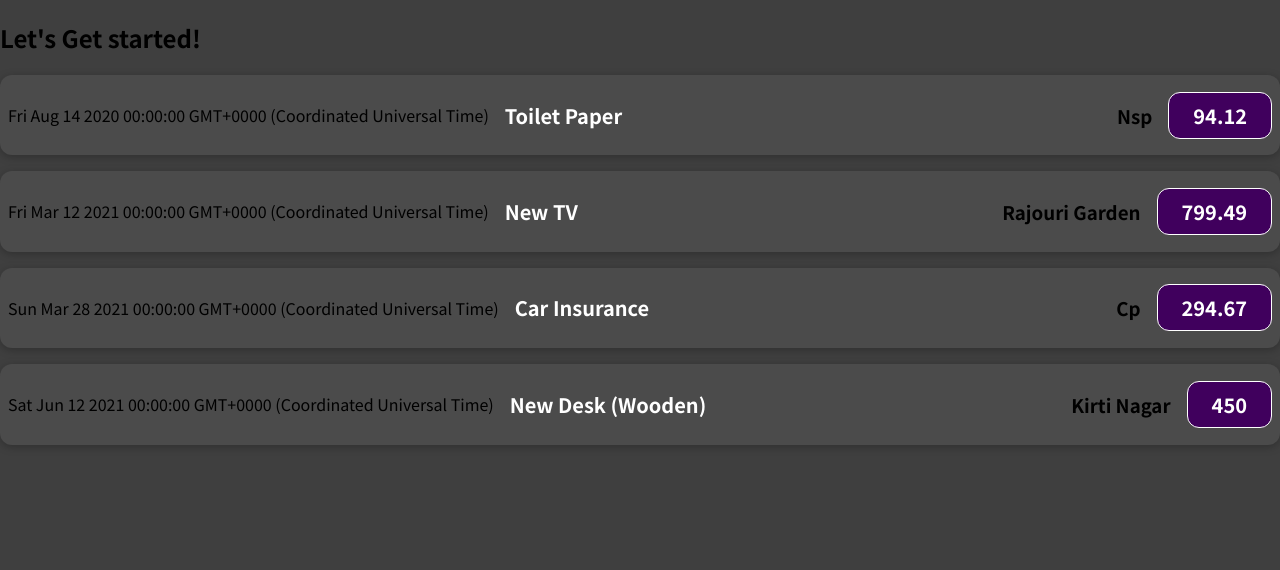
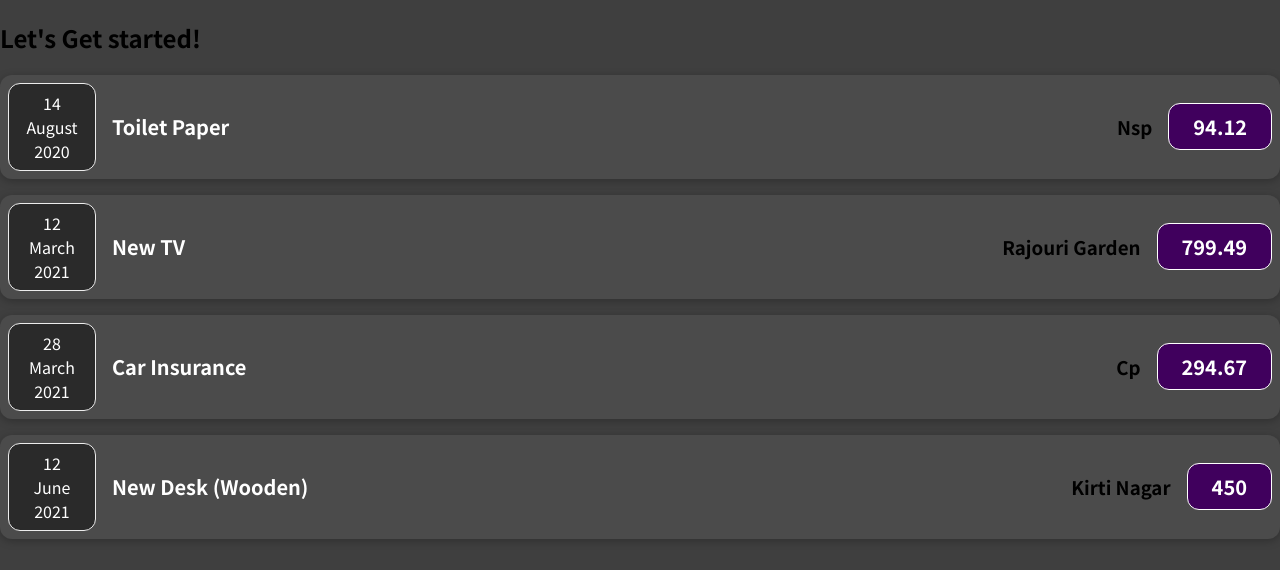
Before and after one commit to nagiarjun05/React-App-Guide, a JavaScript app: page / in a window 1280 px wide. Shown: the top 570 px of the page. Built offline with nearby package versions, Linux system fonts and the light colour scheme.

Commit message:
Making component smaller and readable

```diff
--- a/src/App.js
+++ b/src/App.js
@@ -15,7 +15,7 @@
         id={i.id}
         title={i.title}
         amount={i.amount}
-        date={i.date.toString()}
+        date={i.date}
         location={i.location}
         ></ExpenseItem>
       })}
--- /dev/null
+++ b/src/components/ExpenseDate.css
@@ -0,0 +1,26 @@
+.expense-date {
+    display: flex;
+    flex-direction: column;
+    width: 5.5rem;
+    height: 5.5rem;
+    border: 1px solid #ececec;
+    background-color: #2a2a2a;
+    color: white;
+    border-radius: 12px;
+    align-items: center;
+    justify-content: center;
+}
+
+.expense-date__month {
+    font-size: 0.75rem;
+    font-weight: bold;
+}
+
+.expense-date__year {
+    font-size: 0.75rem;
+}
+
+.expense-date__day {
+    font-size: 1.5rem;
+    font-weight: bold;
+}
--- /dev/null
+++ b/src/components/ExpenseDate.js
@@ -0,0 +1,14 @@
+import './ExpenseDate.css'
+
+function ExpenseDate(data){
+    const month=data.date.toLocaleString('en-US', {month: 'long'})
+    const day=data.date.toLocaleString('en-US', {day: '2-digit'})
+    const year=data.date.getFullYear()
+    return  <div className='expense-date'>
+                <div className='.expense-date__day'>{day}</div>
+                <div className='.expense-date__month'>{month}</div>
+                <div className='.expense-date__year'>{year}</div>
+            </div>
+}
+
+export default ExpenseDate;
--- /dev/null
+++ b/src/components/ExpenseDetails.js
@@ -0,0 +1,9 @@
+function ExpenseDetails(data){
+    return  (<div className='expense-item__description'>
+                <h2>{data.title}</h2>
+                <h3>{data.location}</h3>
+                <div className='expense-item__price'>{data.amount}</div>
+            </div>)
+}
+
+export default ExpenseDetails;
--- a/src/components/ExpenseItem.js
+++ b/src/components/ExpenseItem.js
@@ -1,15 +1,12 @@
 import './ExpenseItem.css'
+import ExpenseDate from './ExpenseDate';
+import ExpenseDetails from './ExpenseDetails';
 
 function ExpenseItem(data){
     return (
     <div className='expense-item'>
-        <div>{data.date}</div>
-        <div className='expense-item__description'>
-            <h2>{data.title}</h2>
-            <h3>{data.location}</h3>
-            <div className='expense-item__price'>{data.amount}</div>
-        </div>
-
+        <ExpenseDate date={data.date}/>
+        <ExpenseDetails amount={data.amount}  location={data.location}   title={data.title} />
     </div>
     )
 }
```
